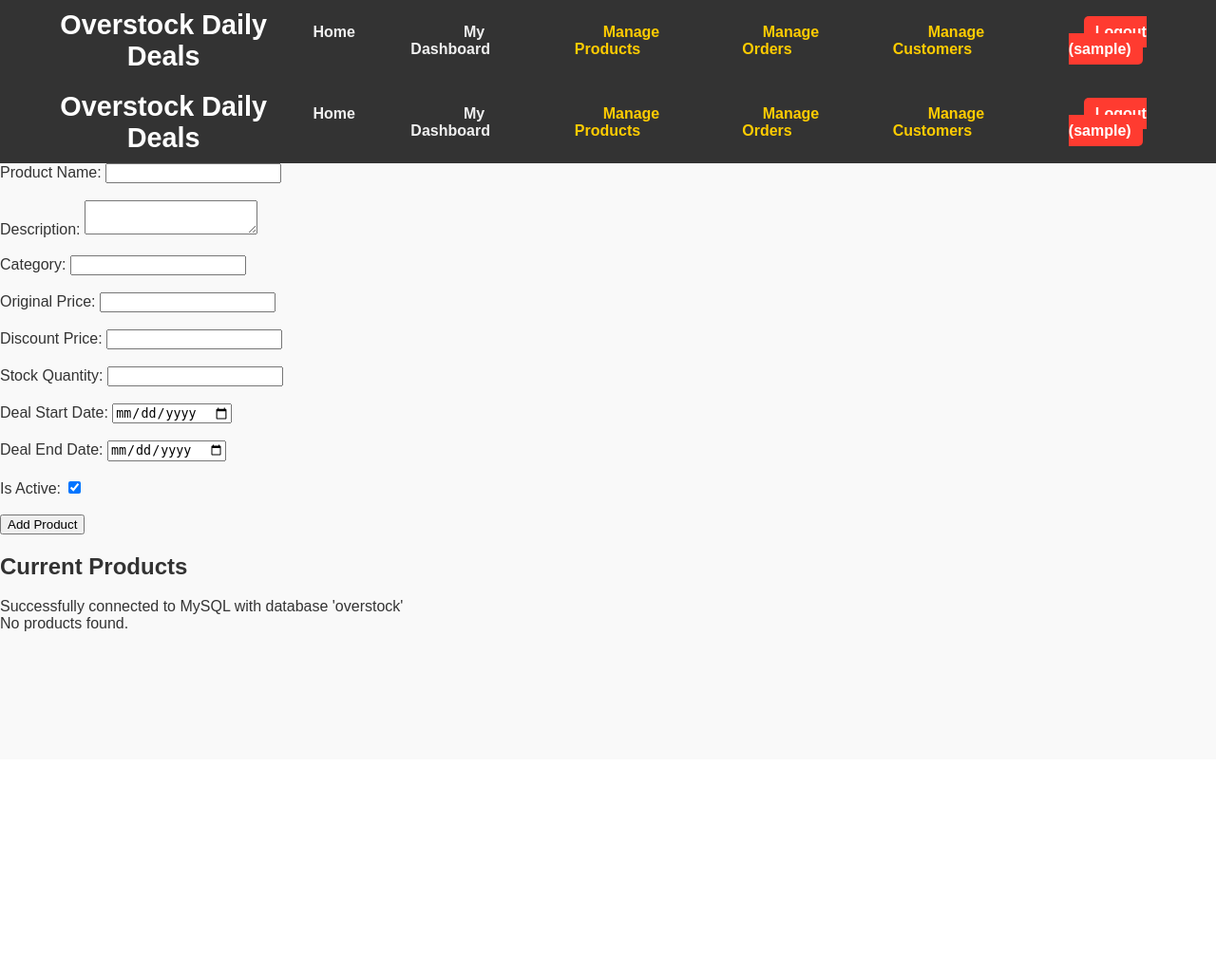
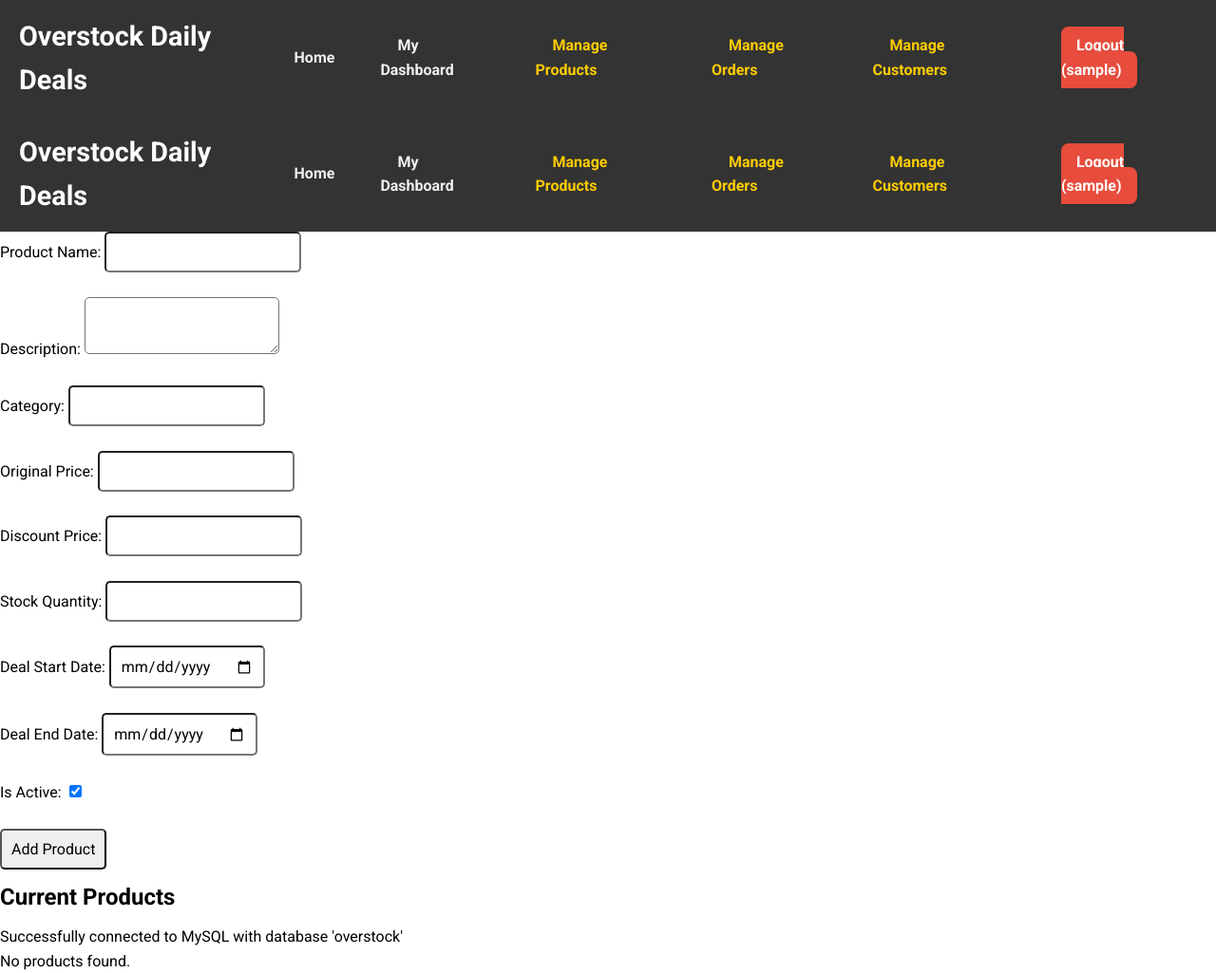
Before and after one commit to kevint024/overstock, a PHP site: page /admin/inventory.php in a window 1280 px wide. Shown: the whole page at 95% size. Before the commit the page ends 665 px from the top, so only its background shows below. Run offline with PHP 8.4, Linux system fonts and the light colour scheme; the visitor is signed in with stand-in values (Sample User, id 1); data that the repository does not hold is empty.

Commit message:
More style header changes

```diff
--- a/css/style.css
+++ b/css/style.css
@@ -1,141 +1,132 @@
-body {
-    font-family: Arial, sans-serif;
-    background-color: #f9f9f9;
-    color: #333;
-    margin: 0;
-    padding: 0;
-}
-
-header {
-    background-color: #8c7ae6;
-    color: white;
-    padding: 10px;
-    text-align: center;
-}
-
-nav a {
-    color: white;
-    margin: 0 10px;
-    text-decoration: none;
-}
-
-nav a:hover {
-    text-decoration: underline;
-}
-
-footer {
-    background-color: #8c7ae6;
-    color: white;
-    text-align: center;
-    padding: 10px 0;
-    position: fixed;
-    width: 100%;
-    bottom: 0;
-}
-
+/* Main header styling */
 .main-header {
-    background-color: #333;
-    color: #fff;
-    padding: 1em;
-    display: flex;
-    justify-content: space-between;
-    align-items: center;
-}
-
-.main-header .container {
-    width: 100%;
-    max-width: 1200px;
-    margin: 0 auto;
-    display: flex;
-    justify-content: space-between;
-}
-
-.navbar ul {
-    list-style-type: none;
-    margin: 0;
-    padding: 0;
-    display: flex;
-    gap: 15px;
-}
-
-.navbar ul li {
-    display: inline;
-}
-
-.navbar ul li a {
-    color: #fff;
-    text-decoration: none;
-    font-weight: bold;
-    padding: 0.5em 1em;
-    transition: background-color 0.3s ease;
-}
-
-.navbar ul li a:hover {
-    background-color: #444;
-    text-decoration: none;
-    border-radius: 4px;
-}
-
-/* Navbar styling */
-.main-header {
-    background-color: #333; /* Dark background for contrast */
-    padding: 10px 20px;
+    background-color: #333; /* Dark gray for contrast */
+    padding: 15px 20px;
 }
 
 .main-header .container {
     display: flex;
-    align-items: center;
+    align-items: center; /* Vertically align items */
     justify-content: space-between;
 }
 
+/* Logo/title styling */
 .main-header h1 {
     color: #fff; /* White text for the logo */
     margin: 0;
     font-size: 1.8em;
 }
 
+/* Navbar styling */
 .navbar ul {
-    list-style-type: none; /* Remove bullets from list */
+    list-style-type: none; /* Remove bullets */
     margin: 0;
     padding: 0;
     display: flex;
-    gap: 20px; /* Space between navbar items */
+    align-items: center; /* Vertically align links */
+    gap: 30px; /* Larger gap for spacing between links */
 }
 
-.navbar ul li {
-    margin: 0;
+/* Individual link styling */
+.navbar ul li a {
+    font-family: 'Roboto', sans-serif;
+    font-size: 1rem; /* Adjust font size for better readability */
+    color: #f0f0f0; /* Light text color for readability */
+    text-decoration: none; /* Remove underline */
+    font-weight: bold;
+    padding: 12px 18px; /* Padding for a balanced clickable area */
+    border-radius: 8px; /* Soft rounded corners */
+    transition: background-color 0.3s, color 0.3s; /* Smooth transitions for hover effects */
 }
 
-.navbar ul li a {
-    color: #f0f0f0; /* Light text color */
-    text-decoration: none; /* Remove underline from links */
-    font-weight: bold;
-    padding: 10px 15px;
-    border-radius: 5px;
-    transition: background-color 0.3s, color 0.3s; /* Smooth transition for hover effects */
-}
-
+/* Hover effect */
 .navbar ul li a:hover {
-    background-color: #555; /* Slightly lighter background on hover */
+    background-color: #555; /* Light gray background for hover effect */
     color: #fff; /* White text on hover */
 }
 
+/* Admin links styling */
+.navbar ul li a.admin-link {
+    color: #ffcc00; /* Yellow to highlight admin links */
+}
+
+/* Active link styling */
 .navbar ul li a.active {
-    background-color: #ff6f61; /* Highlight the active page with an accent color */
+    background-color: #ff6f61; /* Accent color for the active page */
     color: #fff;
 }
 
-.navbar ul li a.admin-link {
-    color: #ffcc00; /* Highlight admin links in a different color for distinction */
+/* Logout link styling */
+.navbar ul li a.logout-link {
+    background-color: #e74c3c; /* Red background for logout */
+    color: #fff;
+    padding: 10px 16px; /* Slightly smaller padding for a compact look */
+    border-radius: 8px;
+    transition: background-color 0.3s;
+    font-weight: bold;
 }
 
-.navbar ul li a.logout-link {
-    background-color: #ff3b30; /* Red background for logout link */
-    color: #fff;
-    padding: 8px 12px;
-    transition: background-color 0.3s;
+/* Hover effect for logout link */
+.navbar ul li a.logout-link:hover {
+    background-color: #c0392b; /* Darker red for hover */
 }
 
-.navbar ul li a.logout-link:hover {
-    background-color: #e63028; /* Darker red on hover for logout */
+/* Responsive media queries */
+@media (max-width: 768px) {
+    .navbar ul {
+        flex-direction: column;
+        align-items: flex-start;
+        gap: 10px; /* Smaller gap for mobile */
+    }
+
+    .navbar ul li a {
+        width: 100%;
+        text-align: left;
+        padding: 10px 20px;
+    }
+
+    .main-header .container {
+        flex-direction: column;
+        align-items: flex-start;
+    }
+
+    .main-header h1 {
+        margin-bottom: 15px;
+    }
 }
+/* General body font */
+body {
+    font-family: 'Roboto', sans-serif;
+    line-height: 1.6; /* Adjust for readability */
+    color: #000000; /* Update the color to a softer gray for readability */
+    background-color: #ffffff; /* A darker background to match the header */
+    margin: 0;
+    padding: 0;
+}
+
+/* Heading styles */
+h1, h2, h3, h4, h5, h6 {
+    font-family: 'Roboto', sans-serif;
+    font-weight: 700; /* Use bold weight for headings */
+    color: #000000; /* White for good contrast */
+    margin: 10px 0;
+}
+
+/* Link styling (inherit new font family) */
+.navbar ul li a {
+    font-family: 'Roboto', sans-serif;
+    font-size: 1rem; /* Adjust font size for better readability */
+    color: #f0f0f0; /* Light gray to match the new color palette */
+    text-decoration: none;
+    padding: 12px 18px;
+    border-radius: 8px;
+    transition: background-color 0.3s, color 0.3s;
+}
+
+/* Other elements (buttons, forms) */
+button, input, select, textarea {
+    font-family: 'Roboto', sans-serif;
+    font-size: 1rem;
+    border-radius: 5px;
+    padding: 10px;
+}
--- a/header.php
+++ b/header.php
@@ -10,8 +10,10 @@ if (session_status() === PHP_SESSION_NONE) {
     <meta charset="UTF-8">
     <meta name="viewport" content="width=device-width, initial-scale=1.0">
     <link rel="stylesheet" href="/overstock-daily-deals/css/styles.css">
+    <link href="https://fonts.googleapis.com/css2?family=Roboto:wght@400;700&display=swap" rel="stylesheet"> <!-- Import Google Font -->
     <title>Overstock Daily Deals</title>
 </head>
+
 <body>
     <header class="main-header">
         <div class="container">
```
